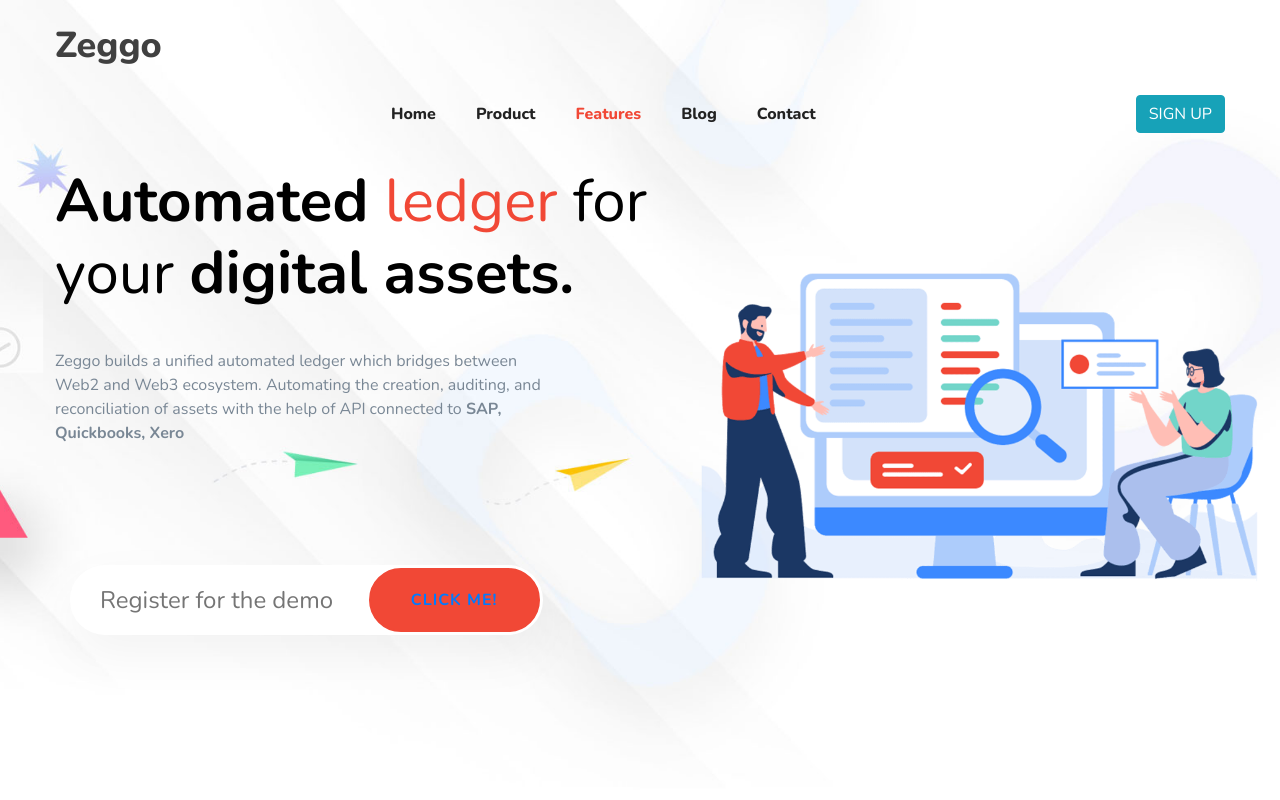
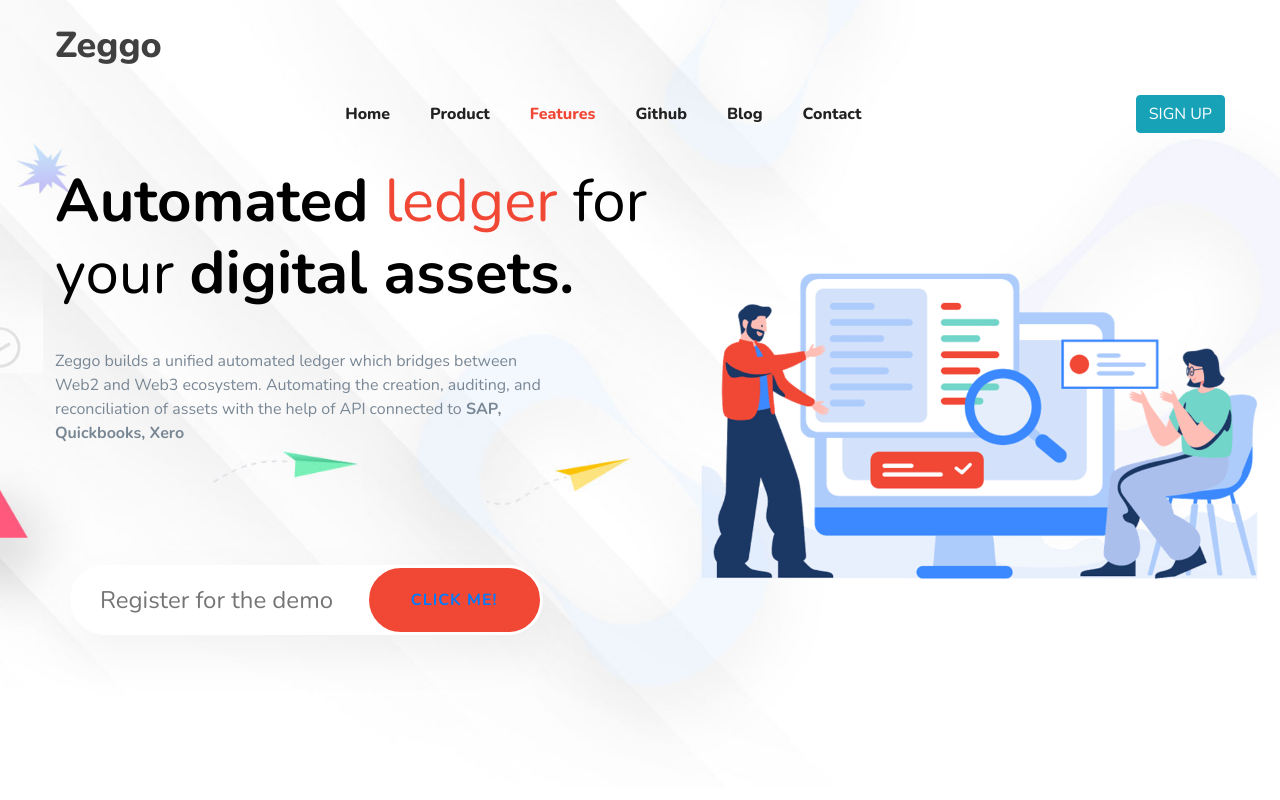
Before and after one commit to a4nkit/zeggo.github.io, a website: page index.html in a window 1280 px wide. Shown: the top 800 px of the page. Drawn offline with nearby package versions, Linux system fonts and the light colour scheme; files whose address does not match are found by name.

Commit message:
typofixx

```diff
--- a/index.html
+++ b/index.html
@@ -99,6 +99,9 @@
                                         <a href="#services">Features</a>
                                     </li>
 
+                                    <li class="nav-item">
+                                        <a href="https://github.com/OpenZeggo">Github</a>
+                                    </li>
                                     <li class="nav-item">
                                         <a href="https://medium.com/zeggofinance">Blog</a>
                                     </li>
```
